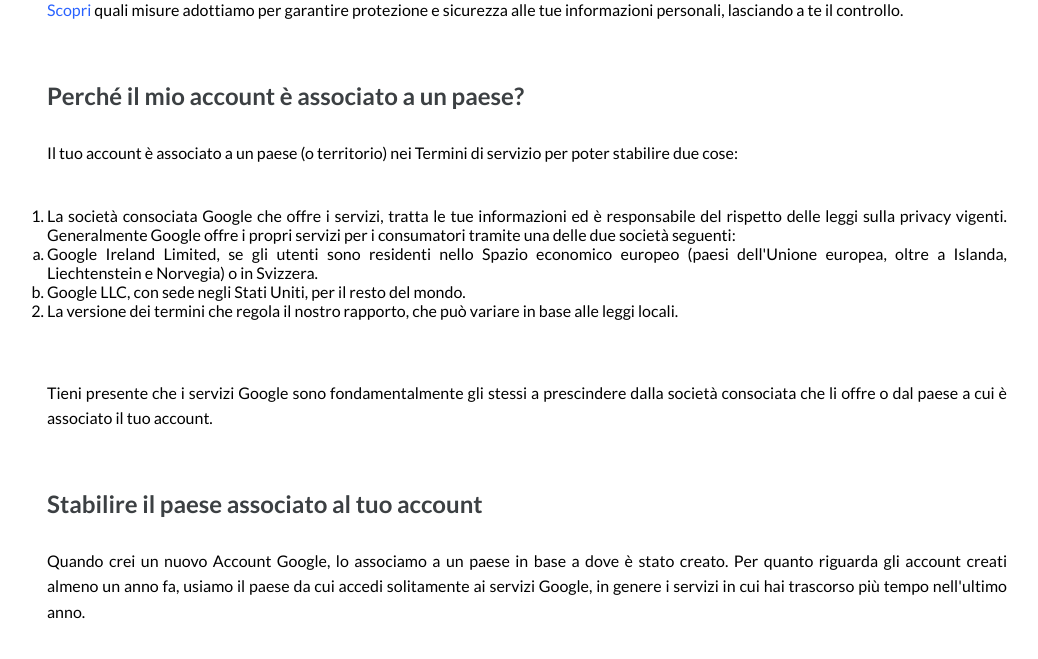
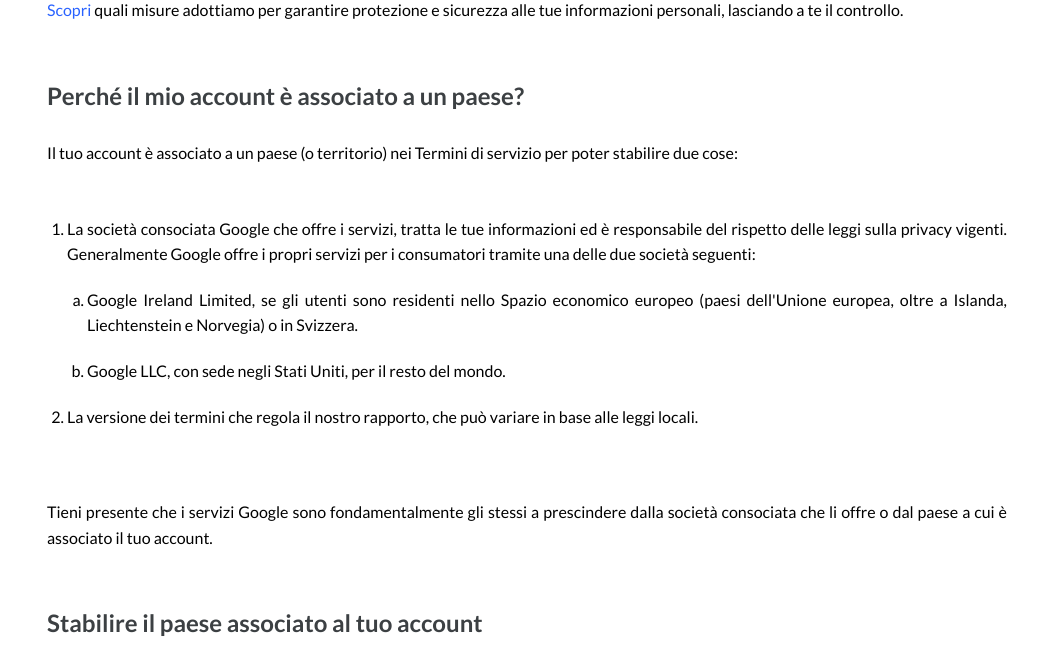
Before and after one commit to Marco-Sebastiani/php-google-faq, a PHP site: page / in a window 1280 px wide. Shown: the part 1409-2068 px from the top of the page, without its empty margins (113-1151 px from the left). Run offline with PHP 8.4, Linux system fonts and the light colour scheme.

Commit message:
upgrade layout ordered list

```diff
--- a/style.css
+++ b/style.css
@@ -103,6 +103,15 @@ main p span{
     cursor: pointer;
 
 }
+
+main ol {
+    margin-left: 20px;
+    line-height: 1.6;
+}
+
+main ol li{
+    margin: 20px 0;
+}
 /* /MAIN */
 
 /* FOOTER */
```
